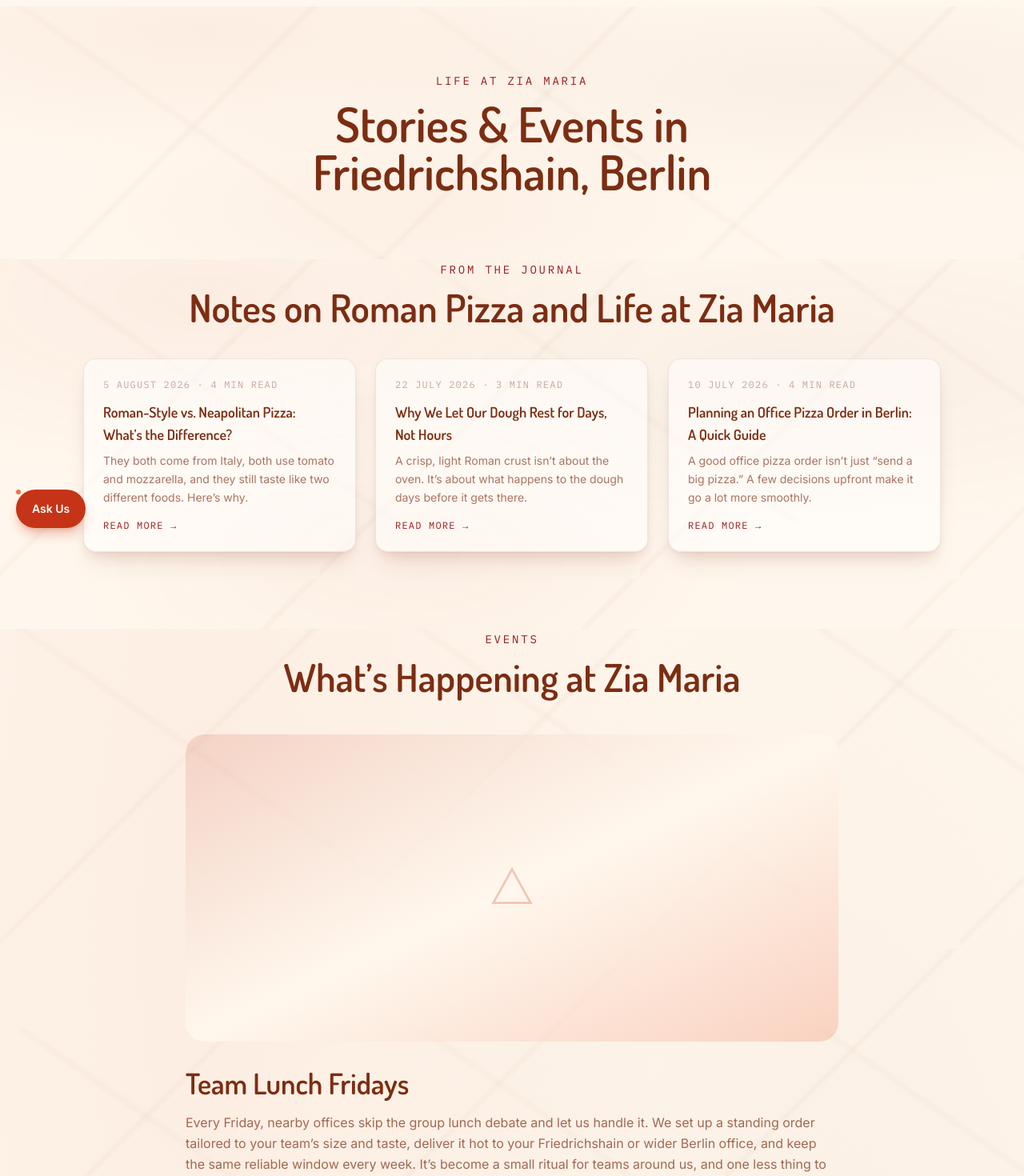
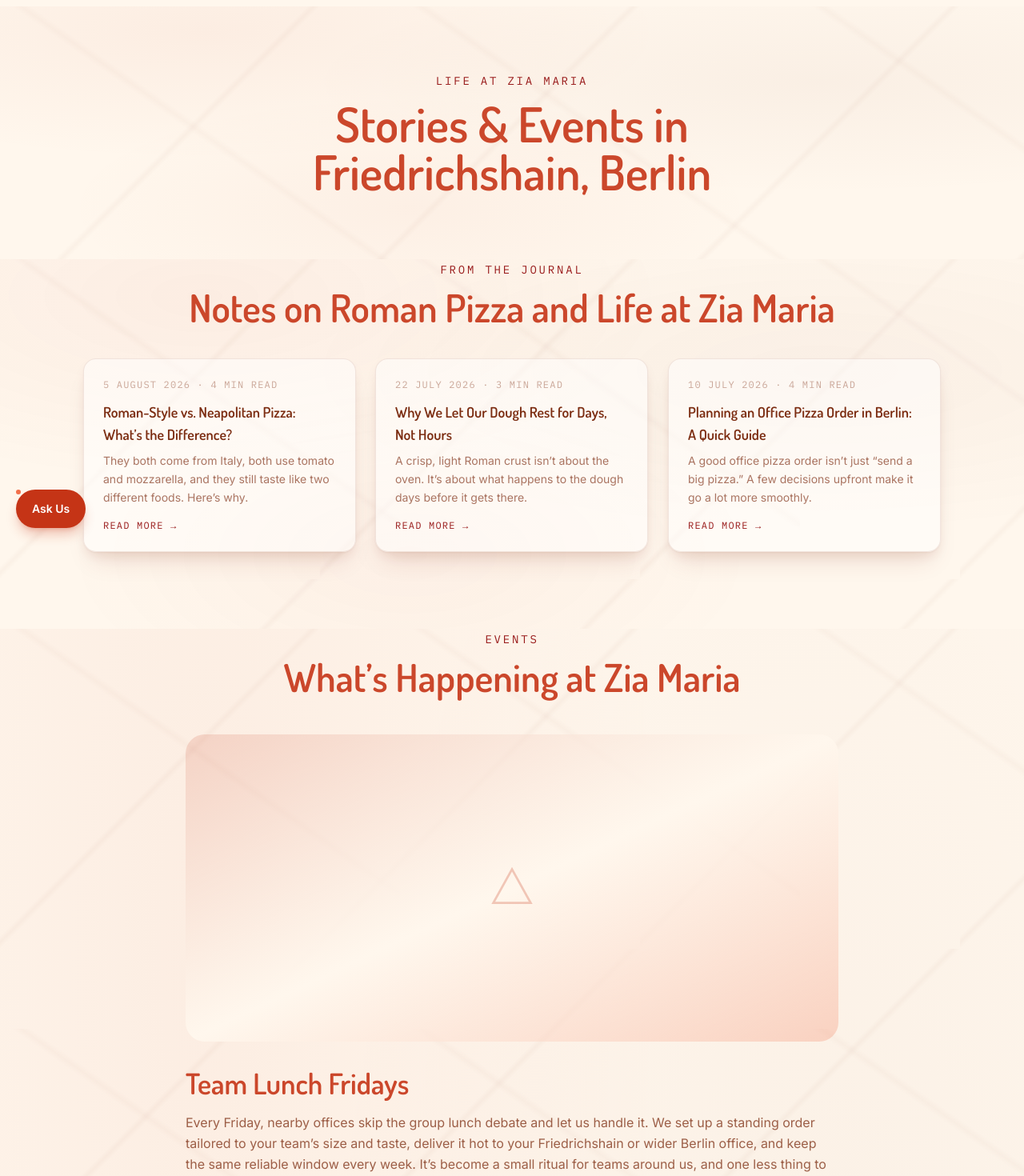
Before and after one commit to ziamariaberlin2-home/one-scroll-web, a Next.js app: page /one-scroll-web/blog in a window 1280 px wide. Shown: the part 120-1590 px from the top of the page at 80% size. Built offline with nearby package versions, Linux system fonts and the light colour scheme.

Commit message:
Add files via upload

```diff
--- a/app/blog/page.js
+++ b/app/blog/page.js
@@ -16,7 +16,7 @@
       <section className="marble-light py-16 md:py-20">
         <div className="mx-auto max-w-3xl px-6 text-center md:px-10">
           <span className="eyebrow">Life at Zia Maria</span>
-          <h1 className="display-heading mt-3 text-4xl text-ink md:text-6xl">
+          <h1 className="display-heading mt-3 text-4xl text-wine/90 md:text-6xl">
             Stories & Events in Friedrichshain, Berlin
           </h1>
         </div>
@@ -26,7 +26,7 @@
         <div className="mx-auto max-w-6xl px-6 md:px-10">
           <div className="mb-10 text-center">
             <span className="eyebrow">From the Journal</span>
-            <h2 className="display-heading mt-3 text-3xl text-ink md:text-5xl">
+            <h2 className="display-heading mt-3 text-3xl text-wine/90 md:text-5xl">
               Notes on Roman Pizza and Life at Zia Maria
             </h2>
           </div>
@@ -53,7 +53,7 @@
       <section className="marble-light pb-24 md:pb-32">
         <div className="mx-auto mb-12 max-w-4xl px-6 text-center md:px-10">
           <span className="eyebrow">Events</span>
-          <h2 className="display-heading mt-3 text-3xl text-ink md:text-5xl">
+          <h2 className="display-heading mt-3 text-3xl text-wine/90 md:text-5xl">
             What&rsquo;s Happening at Zia Maria
           </h2>
         </div>
@@ -75,8 +75,8 @@
                   </svg>
                 )}
               </div>
-              <h2 className="display-heading mt-8 text-3xl text-ink md:text-4xl">{ev.title}</h2>
-              <p className="mt-4 font-body leading-relaxed text-ink/70">{ev.long}</p>
+              <h2 className="display-heading mt-8 text-3xl text-wine/90 md:text-4xl">{ev.title}</h2>
+              <p className="mt-4 font-body leading-relaxed text-ink/75">{ev.long}</p>
             </article>
           ))}
         </div>
```
